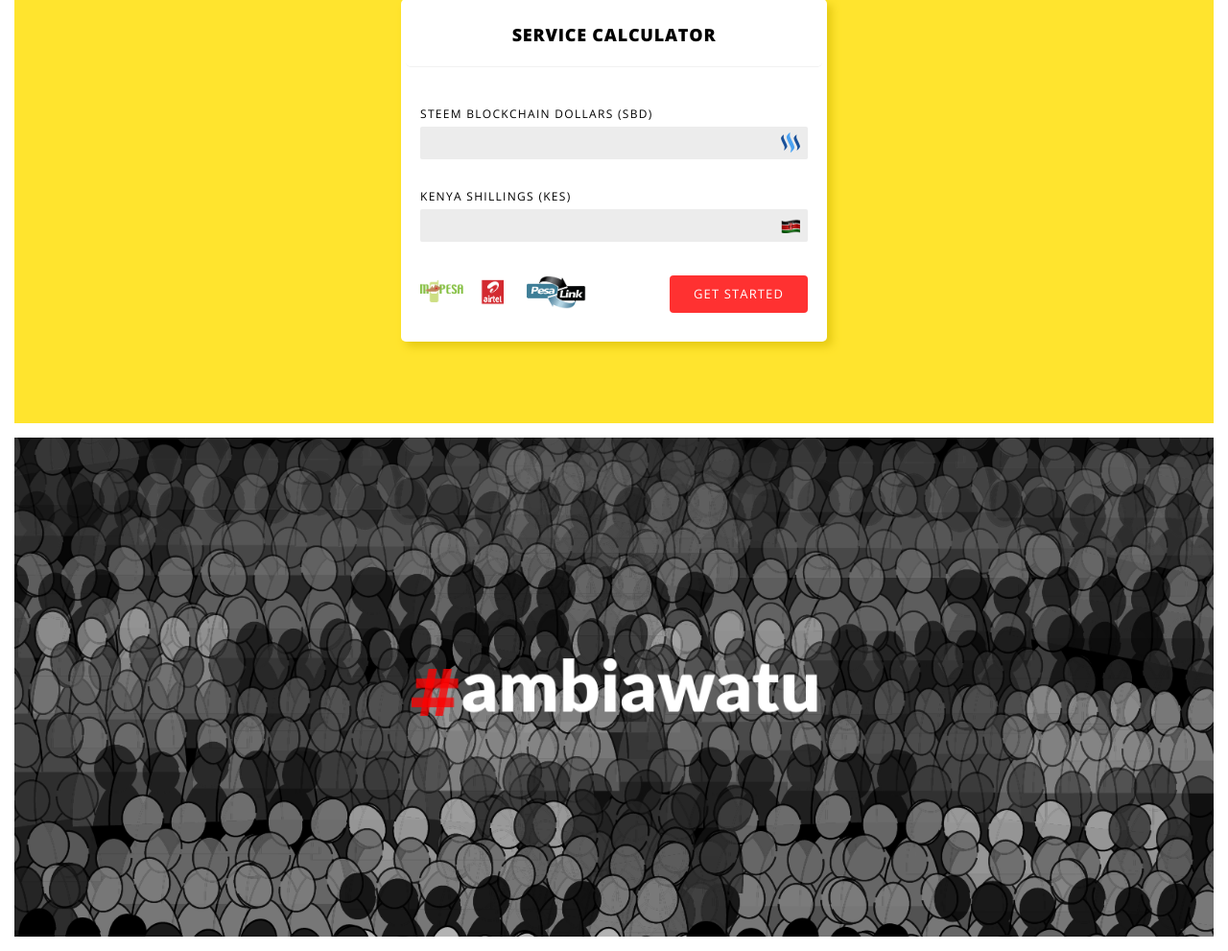
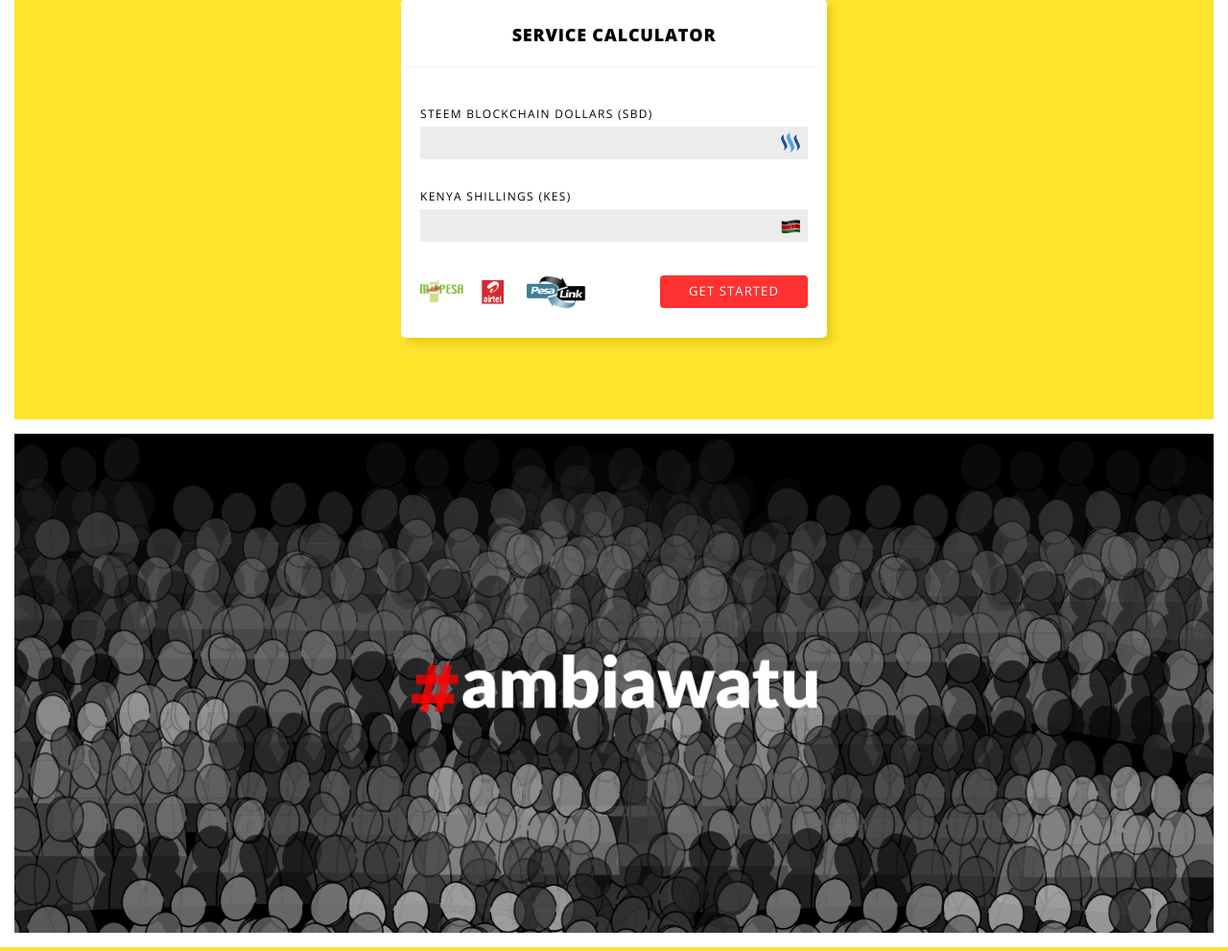
Before and after one commit to kanarelo/ambiawatu, a Django app: page / in a window 1280 px wide. Shown: the part 457-1448 px from the top of the page at 96% size. Run offline with Django 3.2, Linux system fonts and the light colour scheme; some libraries are stand-ins or nearby versions.

Commit message:
Fixes styles

```diff
--- a/ambiawatu/static/css/styles.css
+++ b/ambiawatu/static/css/styles.css
@@ -46,11 +46,11 @@ header .header-content-holder .form-panel {
     padding: 5px;
 }
 header .header-content-holder .form-panel .panel-footer .btn-get-started {
-    font-weight: 500;
+    font-weight: 400;
     font-size: 13px;
     color: #FFFFFF;
     letter-spacing: 1.13px;
-    padding: 10px 25px;
+    padding: 7.5px 30px;
     border: none;
     background-color: #FF3131;
 }
@@ -153,7 +153,7 @@ section.lower-part {
     background-image: url("/static/images/banner.png");
     background-repeat: no-repeat;
     background-color: #000;
-    background-position: 50%;
+    background-position: 50% 0;
     background-size: cover;
 }
 
```
